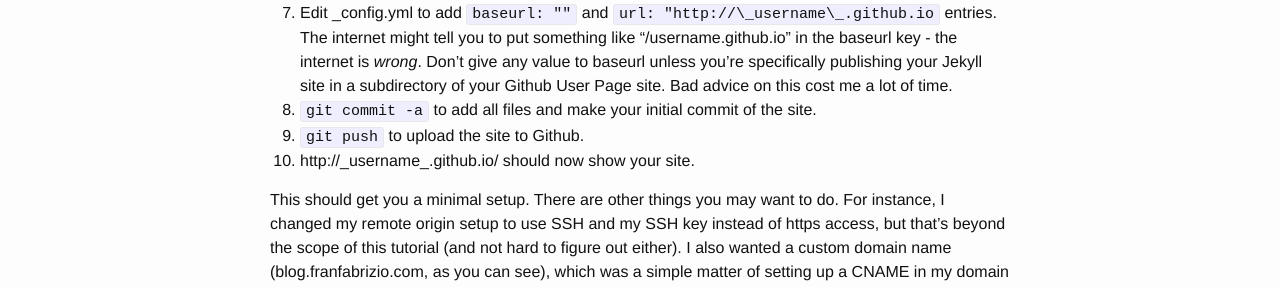
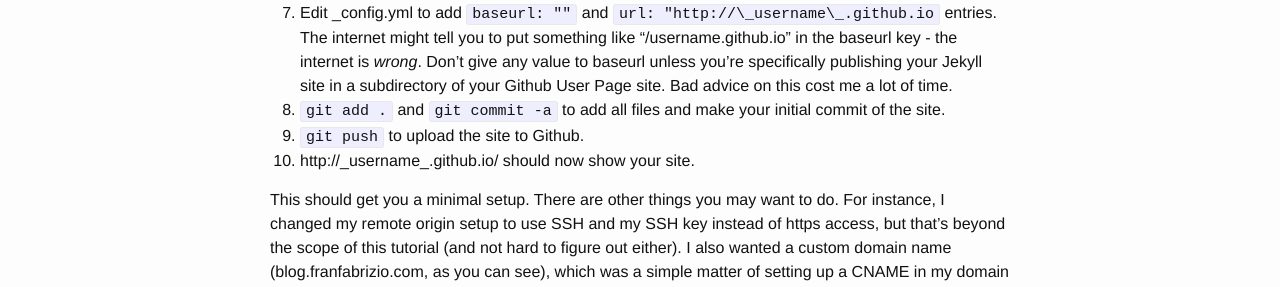
Before and after one commit to franfabrizio/franfabrizio.github.io, a Jekyll site: the page built from _posts/2015-05-25-jekyll-with-github-pages.md, in a window 1280 px wide. Shown: the part 1092-1379 px from the top of the page. Built offline with Jekyll 4.4.1, drawn with Linux system fonts in a browser that asks for light colours; comment, search, counter and statistics services are not loaded.

Commit message:
fixed recipe bug

```diff
--- a/_posts/2015-05-25-jekyll-with-github-pages.md
+++ b/_posts/2015-05-25-jekyll-with-github-pages.md
@@ -31,7 +31,7 @@ This recipe assumes you have a working Ruby environment and git command.  If you
 5. Go to Github, and in your account create the repository called `username.github.io`
 6. Back on your local machine, do `git remote add origin https://github.com/_username_/_username_.github.io.git` to add the Github Pages area as a remote repo for your Jekyll site (replacing \_username\_ with your username, of course.)
 6. Edit \_config.yml to add `baseurl: ""` and `url: "http://\_username\_.github.io` entries. The internet might tell you to put something like "/username.github.io" in the baseurl key - the internet is _wrong_.  Don't give any value to baseurl unless you're specifically publishing your Jekyll site in a subdirectory of your Github User Page site.  Bad advice on this cost me a lot of time.
-7. `git commit -a` to add all files and make your initial commit of the site.
+7. `git add .` and `git commit -a` to add all files and make your initial commit of the site.
 8. `git push` to upload the site to Github.
 9. http://\_username\_.github.io/ should now show your site.
 
```
